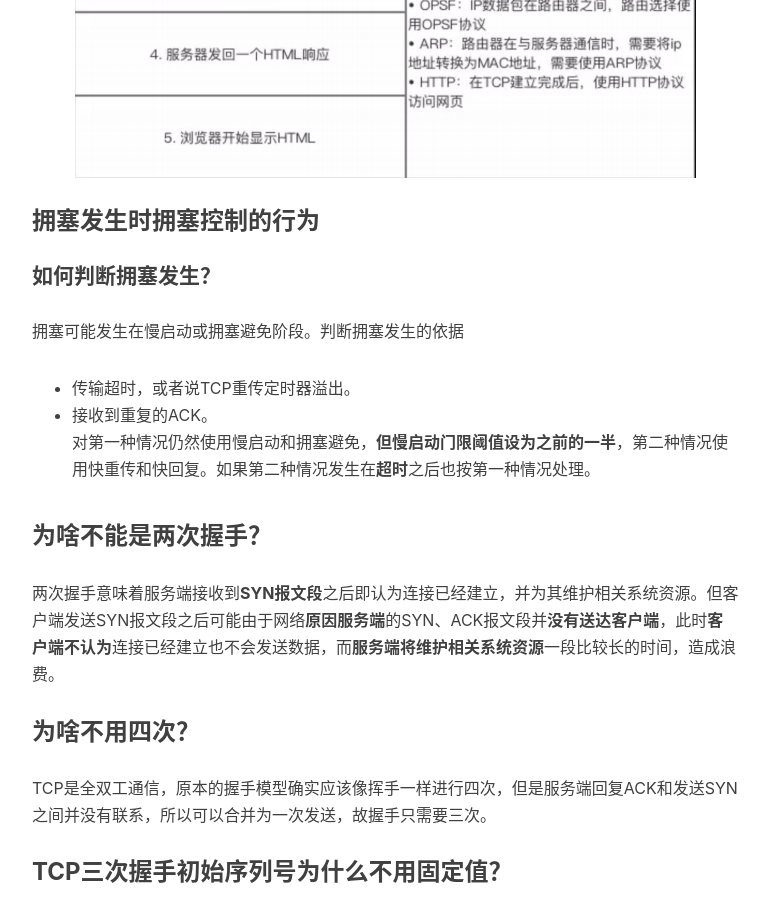
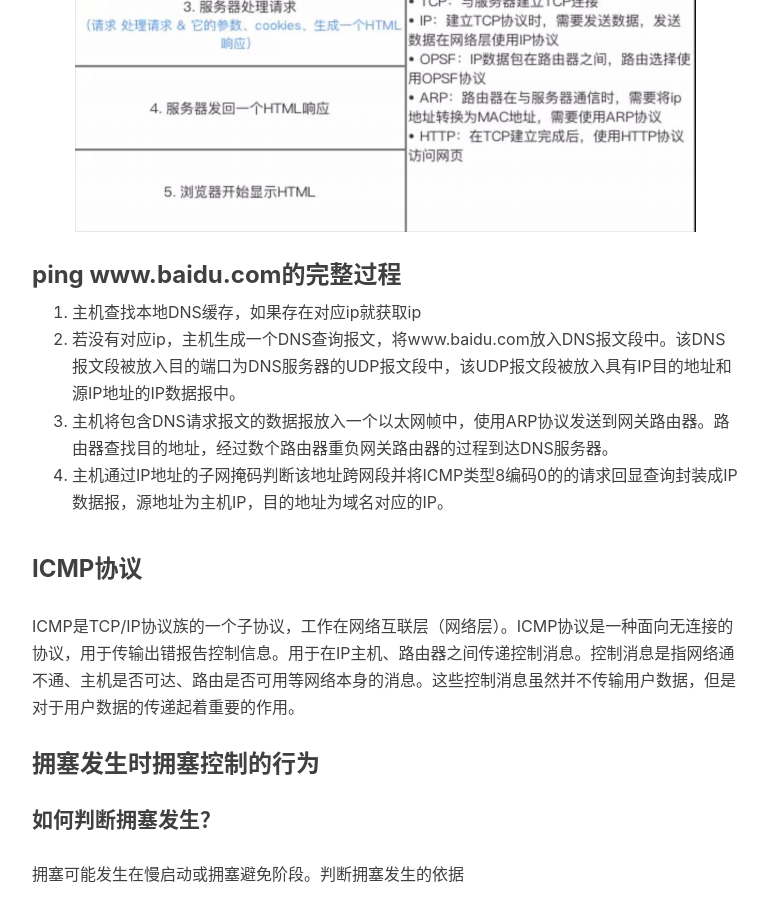
Before and after one commit to Johann123456/Johann123456.github.io, a Jekyll site: the page built from _posts/2021-06-29-面试问题.md, in a window 1280 px wide and 900 px high, scrolled down 27480 px. Shown: the whole window, without its empty margins (233-1002 px from the left). Built offline with Jekyll 4.4.1, drawn with Linux system fonts in a browser that asks for light colours; nearby versions of some CDN libraries; comment, search, counter and statistics services are not loaded; some of the changed text lies outside the part shown.

Commit message:
Update 2021-06-29-面试问题.md

```diff
--- a/_posts/2021-06-29-面试问题.md
+++ b/_posts/2021-06-29-面试问题.md
@@ -92,6 +92,8 @@ tags:
   - [TCP滑动窗口](#tcp滑动窗口)
   - [拥塞控制](#拥塞控制)
   - [浏览器输入url之后发生了什么？](#浏览器输入url之后发生了什么)
+  - [ping www.baidu.com的完整过程](#ping-wwwbaiducom的完整过程)
+  - [ICMP协议](#icmp协议)
   - [拥塞发生时拥塞控制的行为](#拥塞发生时拥塞控制的行为)
     - [如何判断拥塞发生？](#如何判断拥塞发生)
   - [为啥不能是两次握手？](#为啥不能是两次握手)
@@ -693,6 +695,15 @@ TCP中的connect函数用于三次握手建立TCP连接。\
 
 ### 浏览器输入url之后发生了什么？
 ![avatar](/img/url.png)
+
+### ping www.baidu.com的完整过程
+1. 主机查找本地DNS缓存，如果存在对应ip就获取ip
+2. 若没有对应ip，主机生成一个DNS查询报文，将www.baidu.com放入DNS报文段中。该DNS报文段被放入目的端口为DNS服务器的UDP报文段中，该UDP报文段被放入具有IP目的地址和源IP地址的IP数据报中。
+3. 主机将包含DNS请求报文的数据报放入一个以太网帧中，使用ARP协议发送到网关路由器。路由器查找目的地址，经过数个路由器重负网关路由器的过程到达DNS服务器。
+4. 主机通过IP地址的子网掩码判断该地址跨网段并将ICMP类型8编码0的的请求回显查询封装成IP数据报，源地址为主机IP，目的地址为域名对应的IP。
+
+### ICMP协议
+ICMP是TCP/IP协议族的一个子协议，工作在网络互联层（网络层）。ICMP协议是一种面向无连接的协议，用于传输出错报告控制信息。用于在IP主机、路由器之间传递控制消息。控制消息是指网络通不通、主机是否可达、路由是否可用等网络本身的消息。这些控制消息虽然并不传输用户数据，但是对于用户数据的传递起着重要的作用。
 
 ### 拥塞发生时拥塞控制的行为
 #### 如何判断拥塞发生？
```
